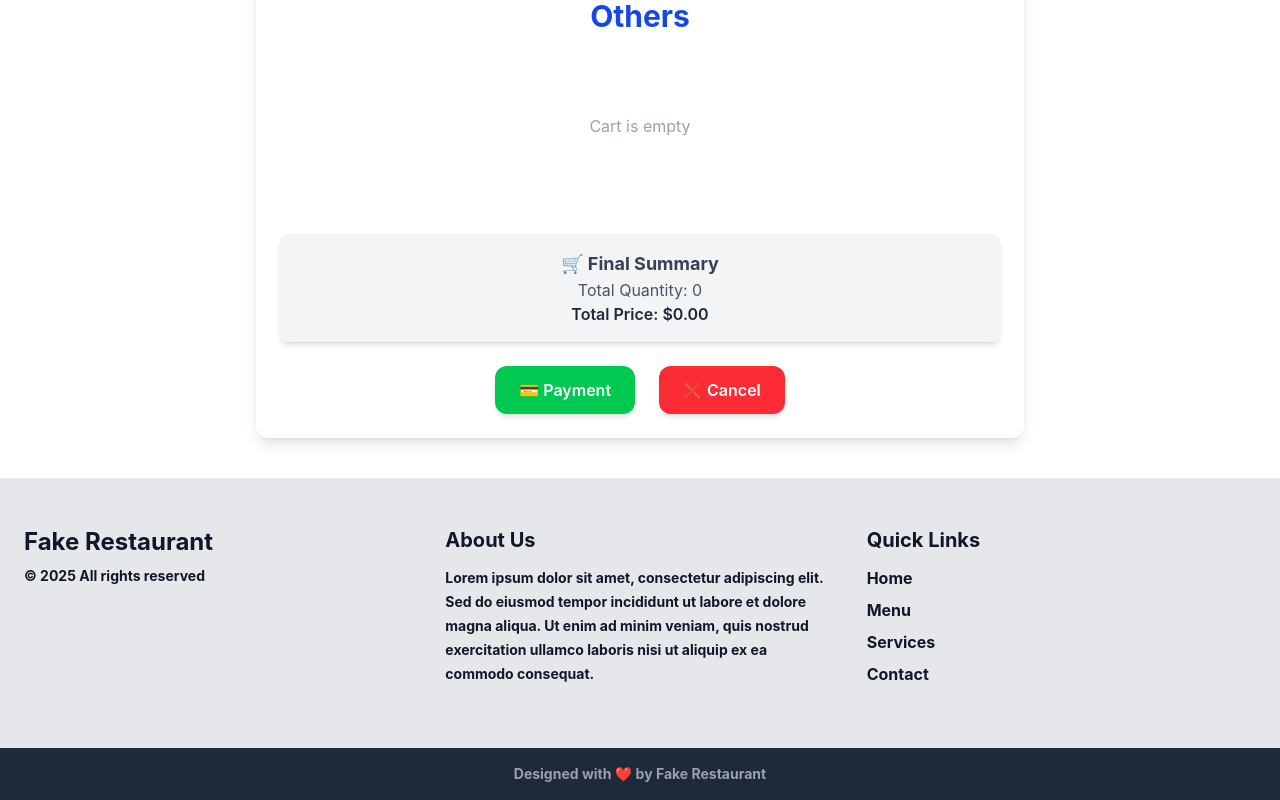
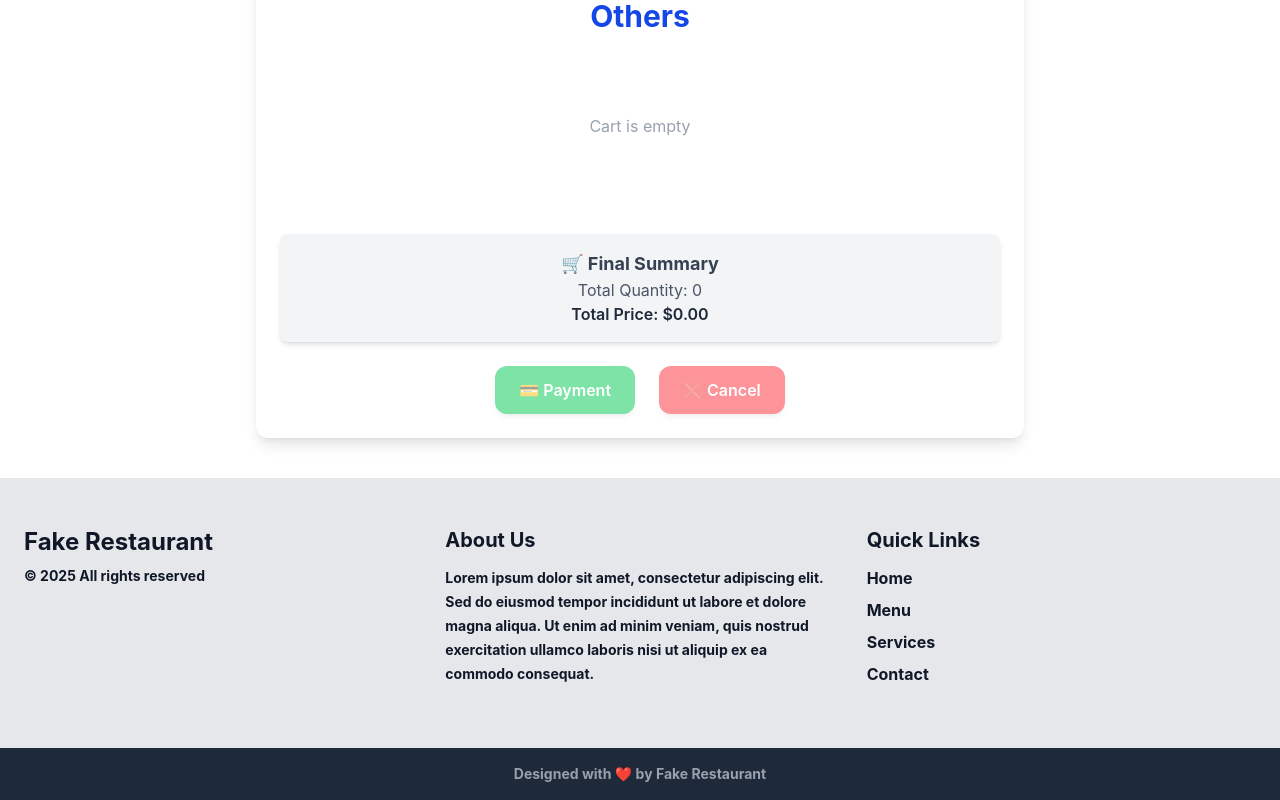
Before and after one commit to Kimrith/final_SA-angular-, an Angular app: page /payment in a window 1280 px wide. Shown: the part 1352-2152 px from the top of the page. Built offline with nearby package versions, Linux system fonts and the light colour scheme.

Commit message:
v10 (login payment button Payment & Cancel )

```diff
--- a/src/Components/payment/payment.html
+++ b/src/Components/payment/payment.html
@@ -23,6 +23,9 @@
     <!-- ✅ Payment Button -->
     <button
       (click)="payNow()"
+      [class.opacity-50]="!loggedIn"
+      [disabled]="!loggedIn"
+      [class.cursor-not-allowed]="!loggedIn"
       class="px-6 py-3 bg-green-500 hover:bg-green-600 text-white font-semibold rounded-xl shadow-md transition duration-300 ease-in-out transform hover:scale-105"
     >
       💳 Payment
@@ -31,6 +34,9 @@
     <!-- ❌ Cancel Button -->
     <button
       (click)="cancelOrder()"
+      [disabled]="!loggedIn"
+      [class.opacity-50]="!loggedIn"
+      [class.cursor-not-allowed]="!loggedIn"
       class="px-6 py-3 bg-red-500 hover:bg-red-600 text-white font-semibold rounded-xl shadow-md transition duration-300 ease-in-out transform hover:scale-105"
     >
       ❌ Cancel
--- a/src/Components/payment/payment.ts
+++ b/src/Components/payment/payment.ts
@@ -4,6 +4,7 @@ import { Typesolfdrink } from '../typesolfdrink/typesolfdrink';
 import { Typefruit } from '../typefruit/typefruit';
 import { Typeoffood } from '../typeoffood/typeoffood';
 import { Typeother } from '../typeother/typeother';
+import { OnInit } from '@angular/core';
 
 @Component({
   selector: 'app-payment',
@@ -12,8 +13,15 @@ import { Typeother } from '../typeother/typeother';
   templateUrl: './payment.html',
   styleUrls: ['./payment.css'],
 })
-export class Payment {
+export class Payment implements OnInit {
+  loggedIn = false;
+
   // ✅ Combine Food + SoftDrink + Fruit + Other quantities
+
+  ngOnInit() {
+    this.loggedIn = localStorage.getItem('isLoggedIn') === 'true';
+  }
+
   getTotalQty(): number {
     const foodCart = JSON.parse(localStorage.getItem('cartFood') || '[]');
     const foodQty = foodCart.reduce((sum: number, item: any) => sum + item.qty, 0);
@@ -57,7 +65,10 @@ export class Payment {
 
   cancelOrder() {
     if (confirm('Are you sure you want to cancel the order?')) {
-      localStorage.clear();
+      localStorage.removeItem('cartFood');
+      localStorage.removeItem('cartSolftdrink');
+      localStorage.removeItem('cartFruit');
+      localStorage.removeItem('cartOther');
       alert('❌ Order canceled!');
       location.reload();
     }
```
